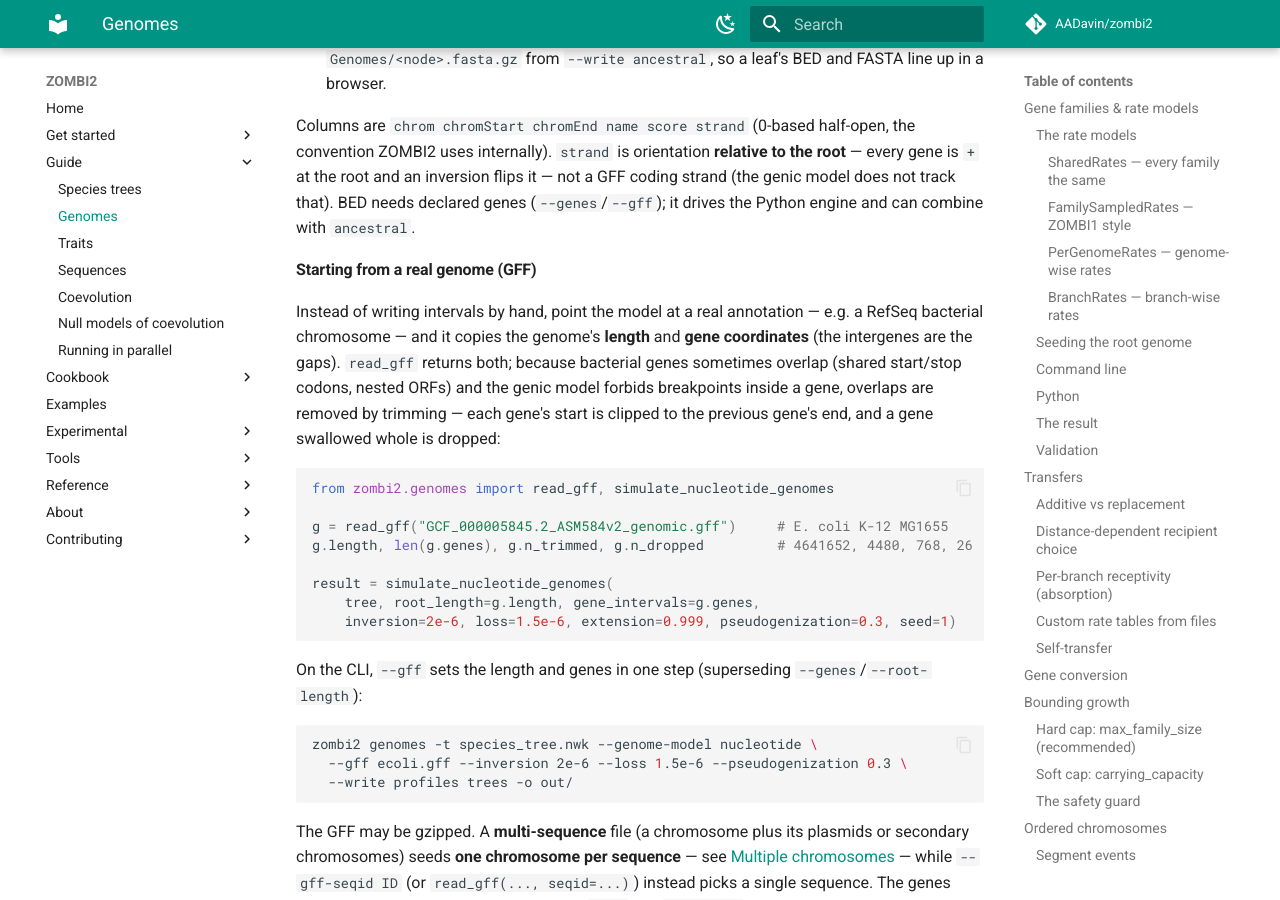
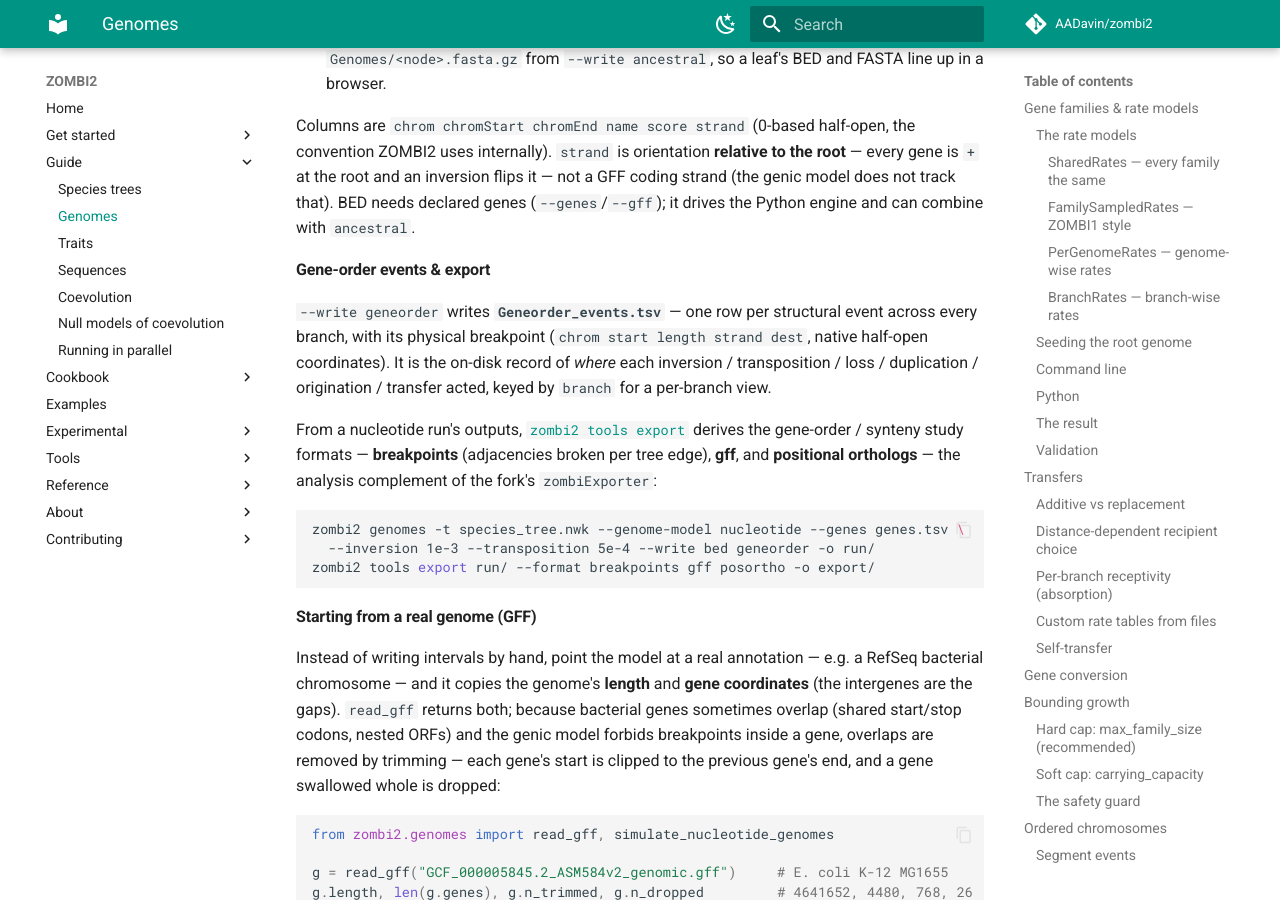
Before and after one commit to AADavin/zombi2, an MkDocs documentation site: the page built from docs/guide/genomes.md, in a window 1280 px wide and 900 px high, scrolled down 23712 px. Built offline with MkDocs 1.6.1 and Material for MkDocs 9.7.7, drawn with Linux system fonts in a browser that asks for light colours; comment, search, counter and statistics services are not loaded.

Commit message:
docs: document zombi2 tools export (gene-order export)
- docs/tools/geneorder-export.md: full page — inputs, the three formats
  (breakpoints / gff / posortho) with examples and output samples, the
  content-conserving exactness caveat, and planned dupinfo / ffgc.
- docs/tools/index.md + mkdocs.yml: list it under Tools.
- docs/guide/genomes.md: a "Gene-order events & export" subsection covering
  --write geneorder (Geneorder_events.tsv) and the export tool.

mkdocs build --strict passes.

Co-Authored-By: Claude Opus 4.8 <noreply@anthropic.com>

````diff
--- a/docs/guide/genomes.md
+++ b/docs/guide/genomes.md
@@ -902,6 +902,23 @@ root and an inversion flips it — not a GFF coding strand (the genic model does
 needs declared genes (`--genes`/`--gff`); it drives the Python engine and can combine with
 `ancestral`.
 
+#### Gene-order events & export
+
+`--write geneorder` writes **`Geneorder_events.tsv`** — one row per structural event across every
+branch, with its physical breakpoint (`chrom  start  length  strand  dest`, native half-open
+coordinates). It is the on-disk record of *where* each inversion / transposition / loss /
+duplication / origination / transfer acted, keyed by `branch` for a per-branch view.
+
+From a nucleotide run's outputs, [`zombi2 tools export`](../tools/geneorder-export.md) derives the
+gene-order / synteny study formats — **breakpoints** (adjacencies broken per tree edge), **gff**,
+and **positional orthologs** — the analysis complement of the fork's `zombiExporter`:
+
+```bash
+zombi2 genomes -t species_tree.nwk --genome-model nucleotide --genes genes.tsv \
+  --inversion 1e-3 --transposition 5e-4 --write bed geneorder -o run/
+zombi2 tools export run/ --format breakpoints gff posortho -o export/
+```
+
 #### Starting from a real genome (GFF)
 
 Instead of writing intervals by hand, point the model at a real annotation — e.g. a RefSeq
--- a/mkdocs.yml
+++ b/mkdocs.yml
@@ -101,6 +101,7 @@ nav:
       - Tree distances: tools/treedist.md
       - Reconciliation accuracy: tools/recon-accuracy.md
       - Parsing reconciliation output: tools/reconciliation-parsing.md
+      - Gene-order export: tools/geneorder-export.md
   - Reference:
       - Command line: cli.md
       - Python API: reference/api.md
````
Also changed, not shown: docs/tools/geneorder-export.md (added, +117 -0 lines), docs/tools/index.md (+1 -0 lines).
